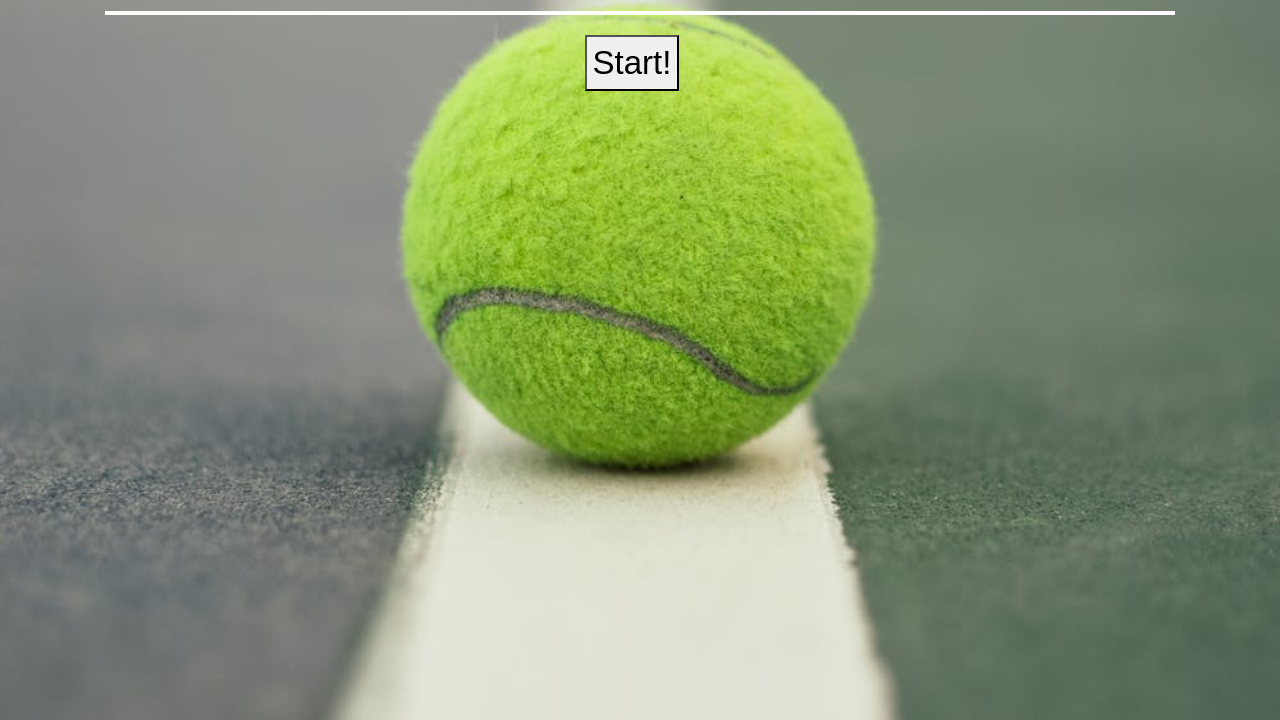
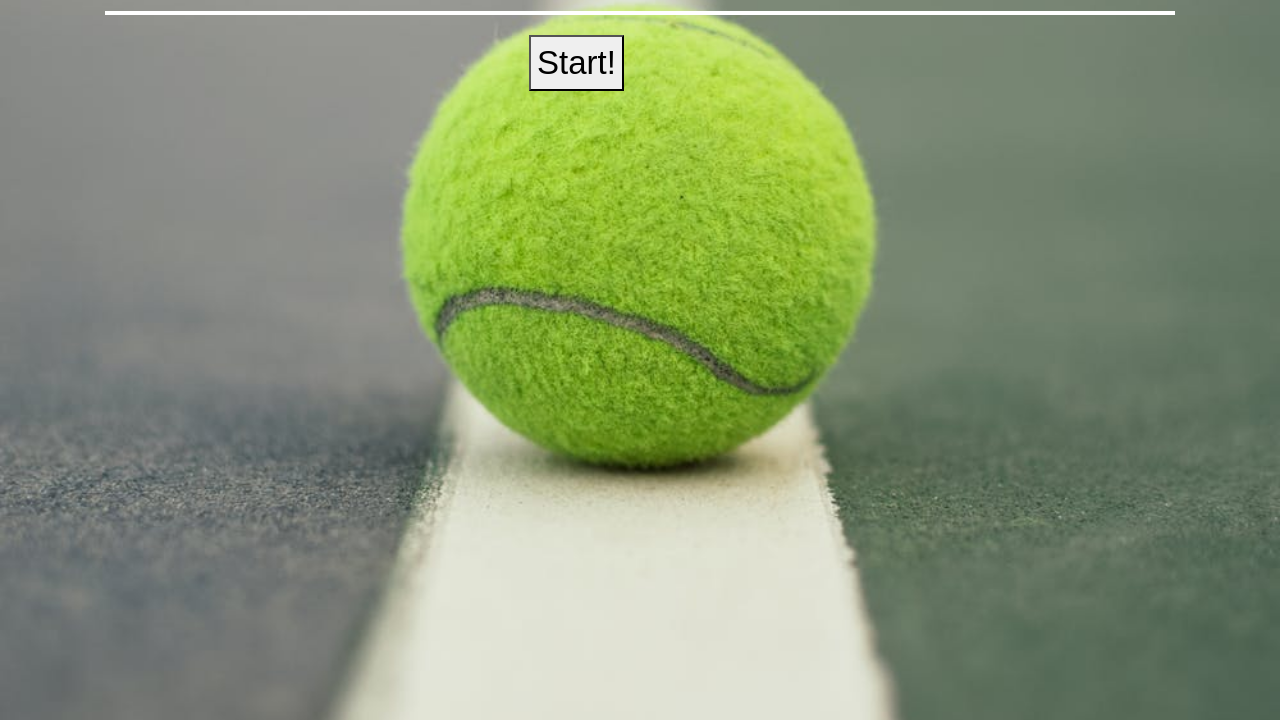
Before and after one commit to meghanmullally/Trivia-Game, a plain HTML site: page index.html in a window 1280 px wide. Shown: the part 80-800 px from the top of the page. Drawn offline with nearby package versions, Linux system fonts and the light colour scheme.

Commit message:
centered submit button

```diff
--- a/assets/style/style.css
+++ b/assets/style/style.css
@@ -44,9 +44,9 @@ h1 {
   margin-top: 25px;
 }
 
-#start-button {
+#start-button, #submit {
   font-size: 33px;
   text-align: center;
   position: relative;
-  left: 45%;
+  left: 40%;
 }
```
